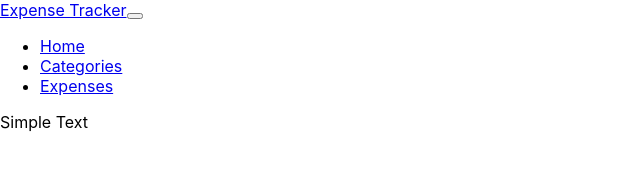
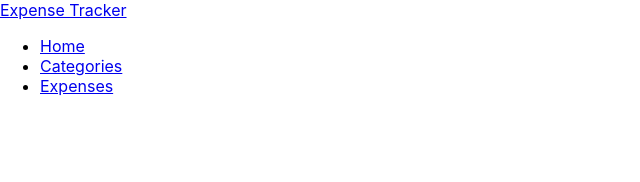
Before and after one commit to Muhire-Josue/expensises-tracker, a React (Create React App) app in the folder client/: page / in a window 1280 px wide. Shown: the top 182 px of the page, without its empty margins (0-640 px from the left). Built offline with nearby package versions, Linux system fonts and the light colour scheme.

Commit message:
add categories react client

```diff
--- a/client/package.json
+++ b/client/package.json
@@ -8,6 +8,7 @@
     "@testing-library/user-event": "^7.2.1",
     "react": "^16.13.1",
     "react-dom": "^16.13.1",
+    "react-router-dom": "^5.2.0",
     "react-scripts": "3.4.3",
     "reactstrap": "^8.5.1"
   },
--- a/client/src/App.js
+++ b/client/src/App.js
@@ -1,6 +1,7 @@
 import React from 'react';
 import './App.css';
 import NavBar from './NavBar';
+import {} from ''
 
 function App() {
   return (
--- a/client/src/NavBar.js
+++ b/client/src/NavBar.js
@@ -1,5 +1,5 @@
 import React, { Component } from 'react'
-import {Nav, NavItem, NavbarBrand, Navbar, NavbarToggler, Collapse, NavLink, NavbarText} from 'reactstrap';
+import {Nav, NavItem, NavbarBrand, Navbar, NavLink} from 'reactstrap';
 
 export class NavBar extends Component {
     render() {
@@ -7,8 +7,6 @@ export class NavBar extends Component {
             <div>
                 <Navbar color="dark" light expand="md">
                         <NavbarBrand href="/">Expense Tracker</NavbarBrand>
-                        <NavbarToggler />
-                        <Collapse navbar>
                         <Nav className="mr-auto" navbar>
                             <NavItem>
                             <NavLink href="/home">Home</NavLink>
@@ -20,8 +18,6 @@ export class NavBar extends Component {
                             <NavLink href="/expenses">Expenses</NavLink>
                             </NavItem>
                         </Nav>
-                        <NavbarText>Simple Text</NavbarText>
-        </Collapse>
       </Navbar>
             </div>
         )
```
Also changed, not shown: 1 other file (tests, documents, lock files or other folders).
